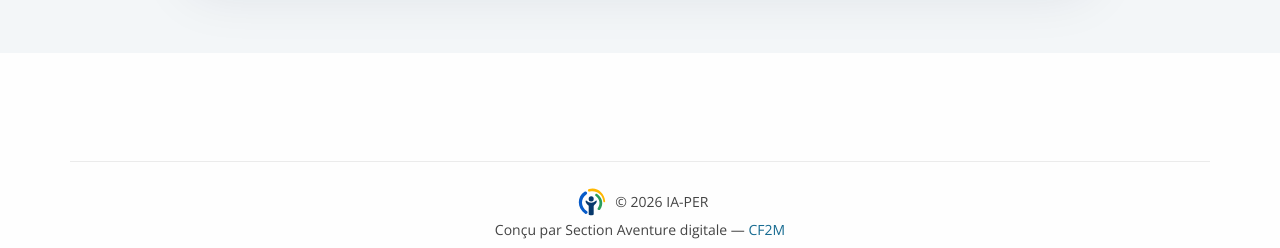
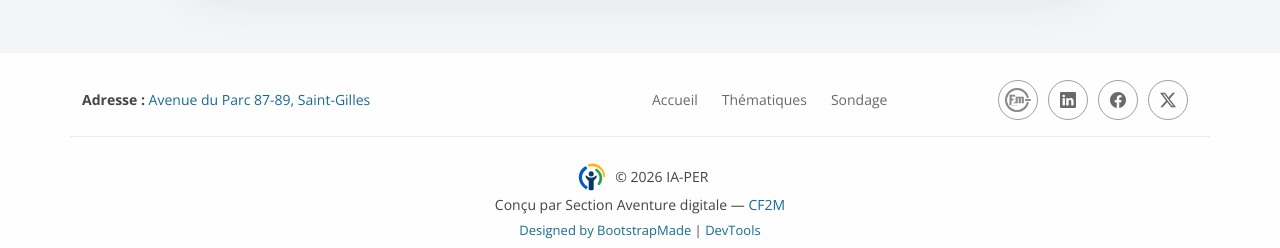
Before and after one commit to bywinsty/IA-PER, a website: page pages/thématiques/sondage.html in a window 1280 px wide. Shown: the part 9608-9856 px from the top of the page. Drawn offline with nearby package versions, Linux system fonts and the light colour scheme.

Commit message:
fix: align footers and repair 404 page

```diff
--- a/assets/css/main.css
+++ b/assets/css/main.css
@@ -2142,6 +2142,7 @@ section,
 
 .error-404 .error-text {
   font-size: clamp(1.05rem, 1.6vw, 1.2rem);
+  font-weight: 400;
   line-height: 1.6;
   color: var(--cadence-text-muted);
   max-width: 640px;
--- a/pages/thématiques/sondage.html
+++ b/pages/thématiques/sondage.html
@@ -141,9 +141,39 @@
   </main>
 
   <footer id="footer" class="footer">
+    <div class="container footer-top">
+      <div class="row gy-4 align-items-center">
+        <div class="col-lg-6 col-md-12 footer-about">
+          <div class="footer-contact">
+            <p><strong>Adresse :</strong> <a class="footer-address" href="https://www.google.com/maps/search/?api=1&amp;query=Avenue+du+Parc+87-89%2C+Saint-Gilles%2C+Belgium" target="_blank" rel="noopener noreferrer">Avenue du Parc 87-89, Saint-Gilles</a></p>
+          </div>
+        </div>
+
+        <div class="col-lg-3 col-md-6 footer-links">
+          <ul>
+            <li><a href="../../index.html#hero">Accueil</a></li>
+            <li><a href="../thematiques.html#themes">Thématiques</a></li>
+            <li><a href="sondage.html#sondage">Sondage</a></li>
+          </ul>
+        </div>
+
+        <div class="col-lg-3 col-md-6 footer-social">
+          <div class="social-links d-flex justify-content-md-end" aria-label="Réseaux sociaux de CF2M">
+            <a href="https://www.cf2m.be/" target="_blank" rel="noopener noreferrer" aria-label="Site web de CF2M"><img class="footer-cf2m-logo" src="../../assets/img/partners/cf2m.png" alt="" aria-hidden="true"></a>
+            <a href="https://www.linkedin.com/school/cf2m-formation-bruxelles/" target="_blank" rel="noopener noreferrer" aria-label="LinkedIn"><i class="bi bi-linkedin" aria-hidden="true"></i></a>
+            <a href="https://www.facebook.com/centredeformation2mille/" target="_blank" rel="noopener noreferrer" aria-label="Facebook"><i class="bi bi-facebook" aria-hidden="true"></i></a>
+            <a href="https://x.com/Cf2mBe" target="_blank" rel="noopener noreferrer" aria-label="X"><i class="bi bi-twitter-x" aria-hidden="true"></i></a>
+          </div>
+        </div>
+      </div>
+    </div>
+
     <div class="container copyright text-center mt-4">
       <p><img class="footer-copyright-logo" src="../../assets/img/ia-per.svg" width="32" height="32" alt=""> © 2026 IA-PER</p>
       <p>Conçu par Section Aventure digitale — <a href="https://www.cf2m.be/">CF2M</a></p>
+      <div class="credits">
+        <a href="https://bootstrapmade.com/">Designed by BootstrapMade</a> | <a href="https://bootstrapmade.com/tools/">DevTools</a>
+      </div>
     </div>
   </footer>
 
```
Also changed, not shown: 404.html (+9 -3 lines), index.html (+1 -0 lines), pages/thematiques.html (+1 -0 lines), pages/thématiques/environnement.html (+2 -1 lines), pages/thématiques/professionnel.html (+2 -1 lines), pages/thématiques/societe.html (+2 -1 lines), tools/tests/content-integrity.spec.mjs (+1 -1 lines).
